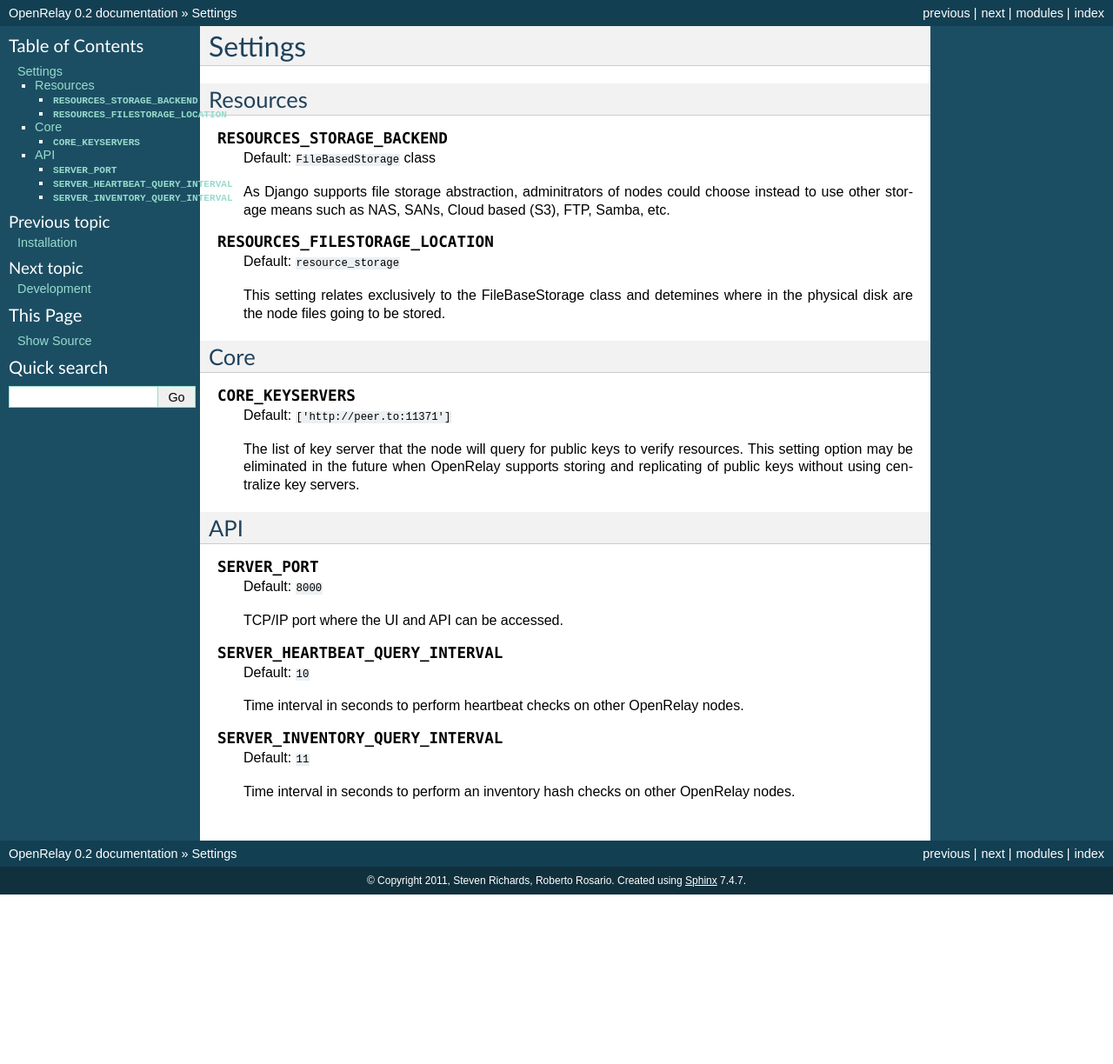
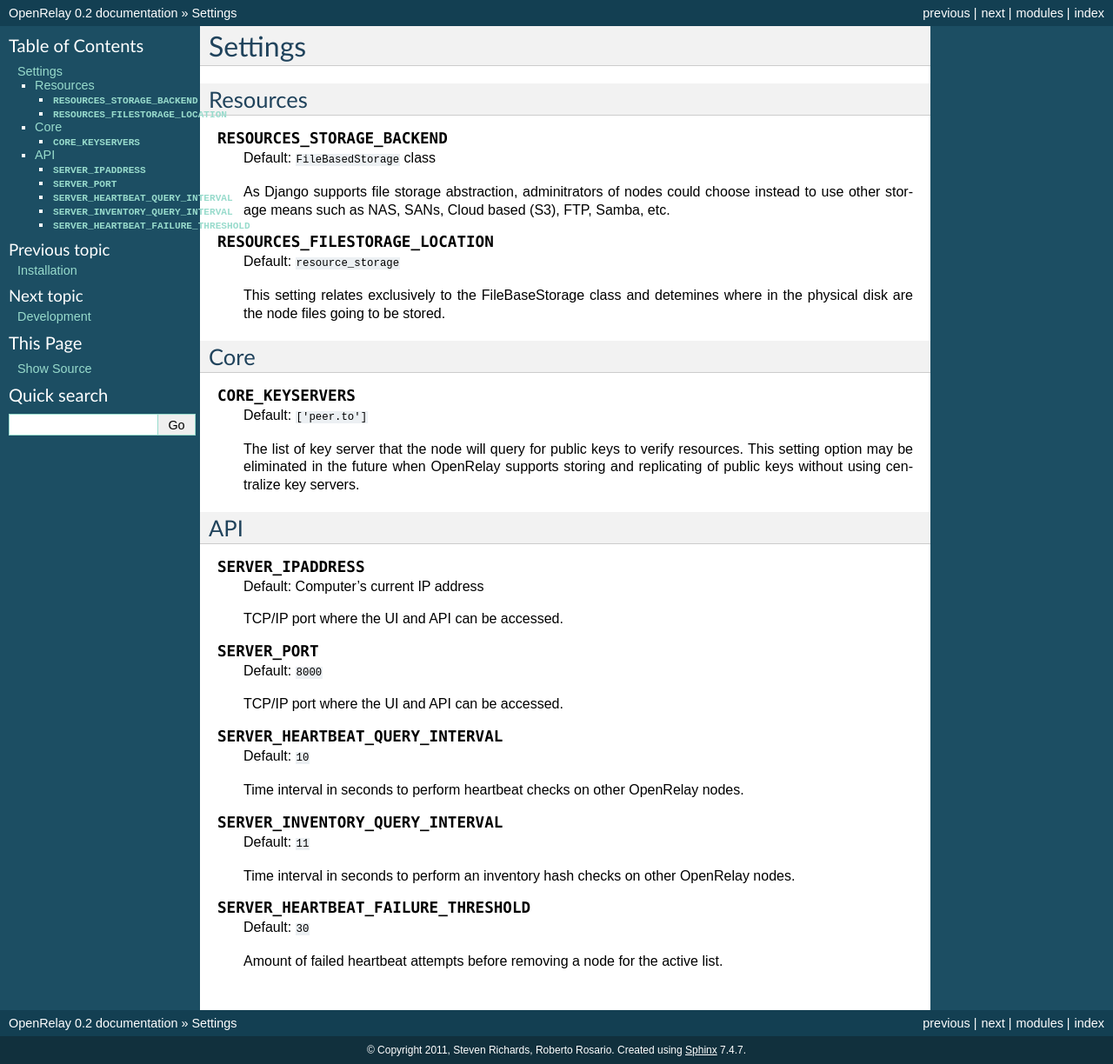
Before and after one commit to srri-zz/OpenRelay, a Sphinx documentation site: the page built from docs/settings.rst, in a window 1280 px wide. Shown: the whole page at 87% size. Built offline with Sphinx 7.4.7, drawn with Linux system fonts in a browser that asks for light colours; before the commit the page ends 1029 px from its top, so only the background shows below that.

Commit message:
Added new configuration options to the documentation

```diff
--- a/docs/settings.rst
+++ b/docs/settings.rst
@@ -25,13 +25,20 @@
 
 .. data:: CORE_KEYSERVERS
 
-    Default: ``['http://peer.to:11371']``
+    Default: ``['peer.to']``
 
     The list of key server that the node will query for public keys to verify resources.  This setting option may be eliminated in the future when OpenRelay supports storing and replicating of public keys without using centralize key servers.
 
 
 API
 ---
+
+.. data:: SERVER_IPADDRESS
+
+    Default: Computer's current IP address
+
+    TCP/IP port where the UI and API can be accessed.
+
 
 .. data:: SERVER_PORT
 
@@ -54,3 +61,11 @@
 
 
     Time interval in seconds to perform an inventory hash checks on other OpenRelay nodes.
+
+
+.. data:: SERVER_HEARTBEAT_FAILURE_THRESHOLD
+
+    Default: ``30``
+
+
+    Amount of failed heartbeat attempts before removing a node for the active list.
```
